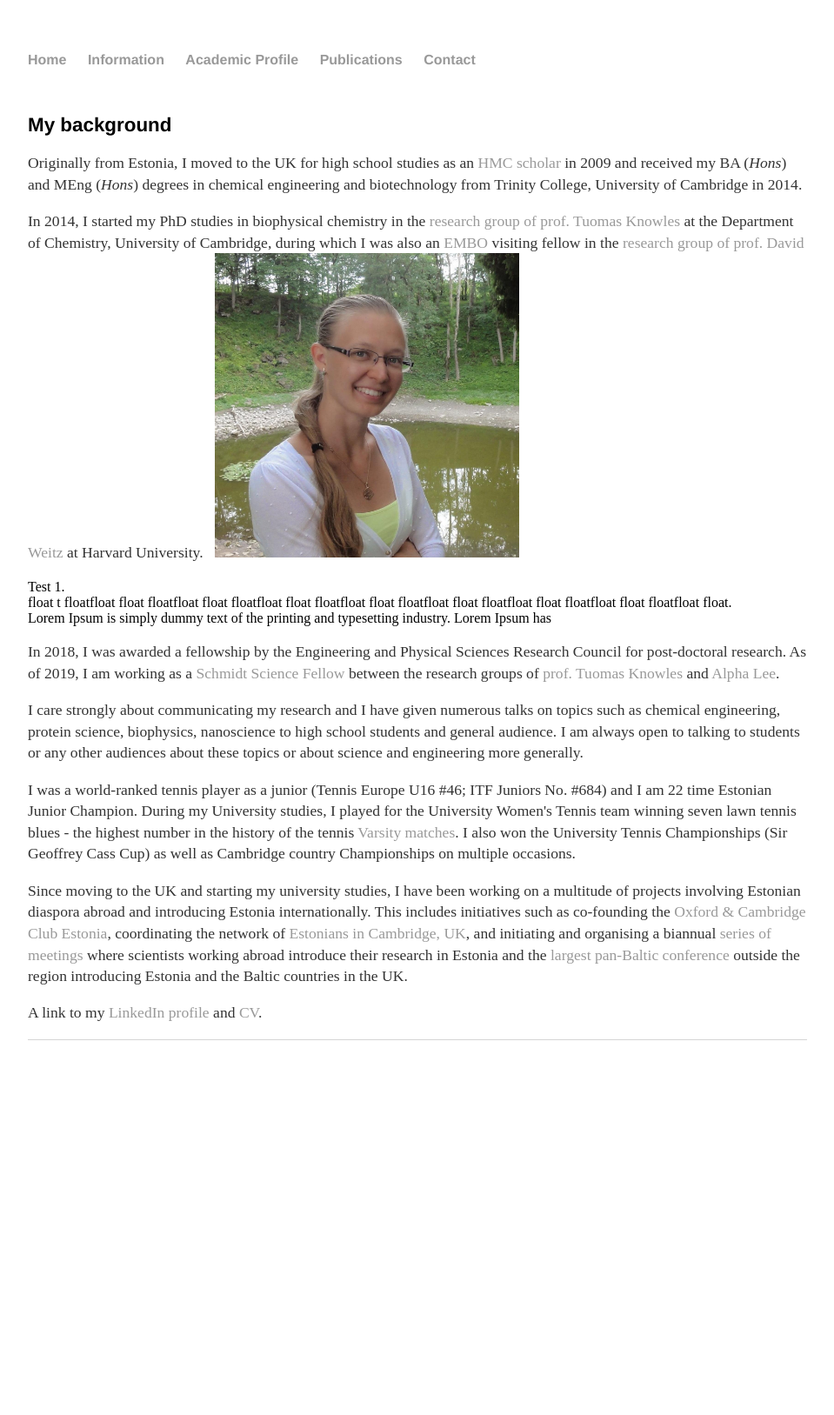
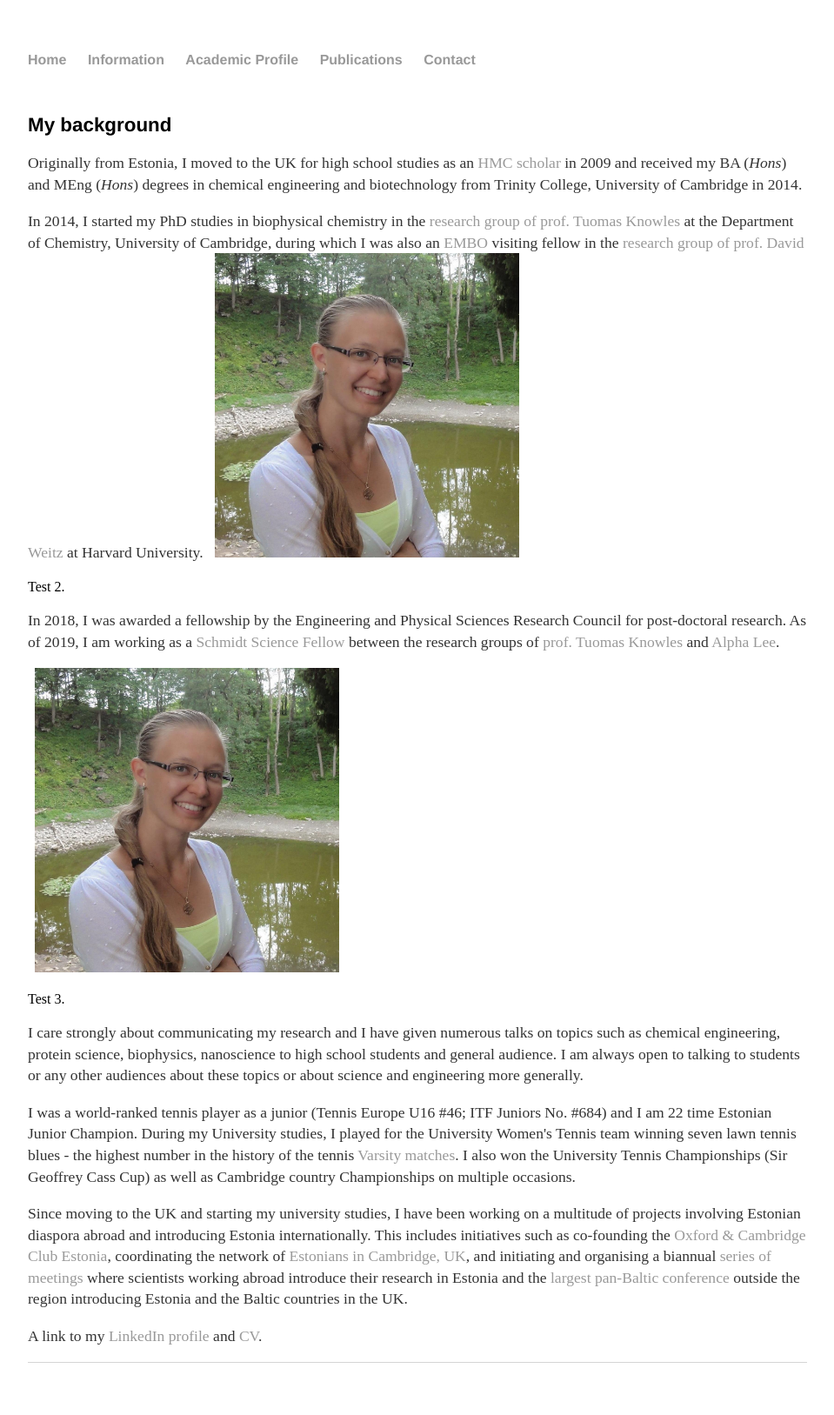
Before and after one commit to kadiliissaar/kadiliissaar.github.io, a Jekyll site: the page built from background/index.html, in a window 1280 px wide. Shown: the whole page at 87% size, without its empty margins (160-1119 px from the left). Built offline with Jekyll 4.4.1, drawn with Linux system fonts in a browser that asks for light colours; before the commit the page ends 1256 px from its top, so only the background shows below that.

Commit message:
Update index.html

```diff
--- a/background/index.html
+++ b/background/index.html
@@ -17,15 +17,11 @@ University of Cambridge, during which I was also an <a href="http://embo.org/">E
 <align="right">
   <img width="350" height="350" src="https://github.com/kadiliissaar/kadiliissaar.github.io/raw/master/Photos/Kadi.jpg#image_st">
 </p>
-Test 1.
+Test 2.
 
 
 
-<div id="container">
-    <div id="floated">float t floatfloat float floatfloat float floatfloat float floatfloat
-	  float floatfloat float floatfloat float floatfloat float floatfloat float.</div>
-    Lorem Ipsum is simply dummy text of the printing and typesetting industry. Lorem Ipsum has
-</div>
+
 
 
 
@@ -33,6 +29,11 @@ Test 1.
 research. As of 2019, I am working as a <a href="https://schmidtsciencefellows.org/">Schmidt Science Fellow</a> between the
 research groups of <a href="https://www-knowles.ch.cam.ac.uk/">prof. Tuomas Knowles</a> and
 <a href="https://www.alpha-lee.com/"> Alpha Lee</a>. </p>
+
+<align="right">
+  <img width="350" height="350" src="https://github.com/kadiliissaar/kadiliissaar.github.io/raw/master/Photos/Kadi.jpg#image_st2">
+</p>
+Test 3.
 
 	<p>I care strongly about communicating my research and I have given numerous talks on topics such as chemical
 engineering, protein science, biophysics, nanoscience to high school students and general audience. I am always open to
```
